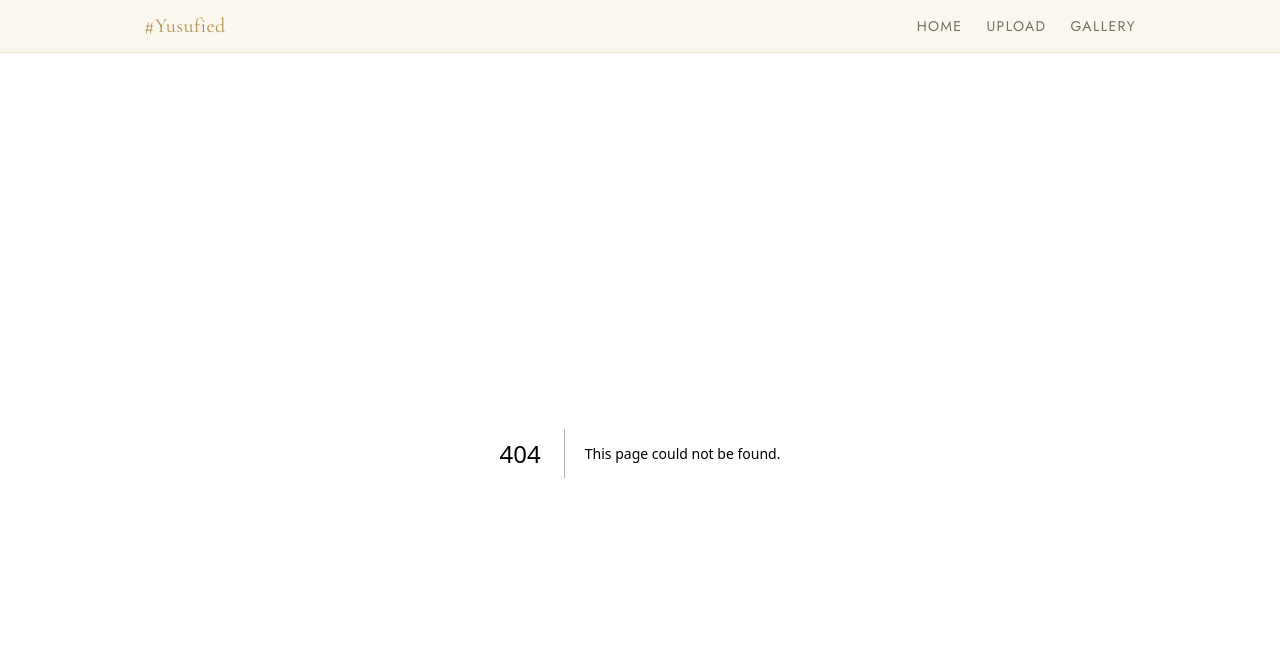
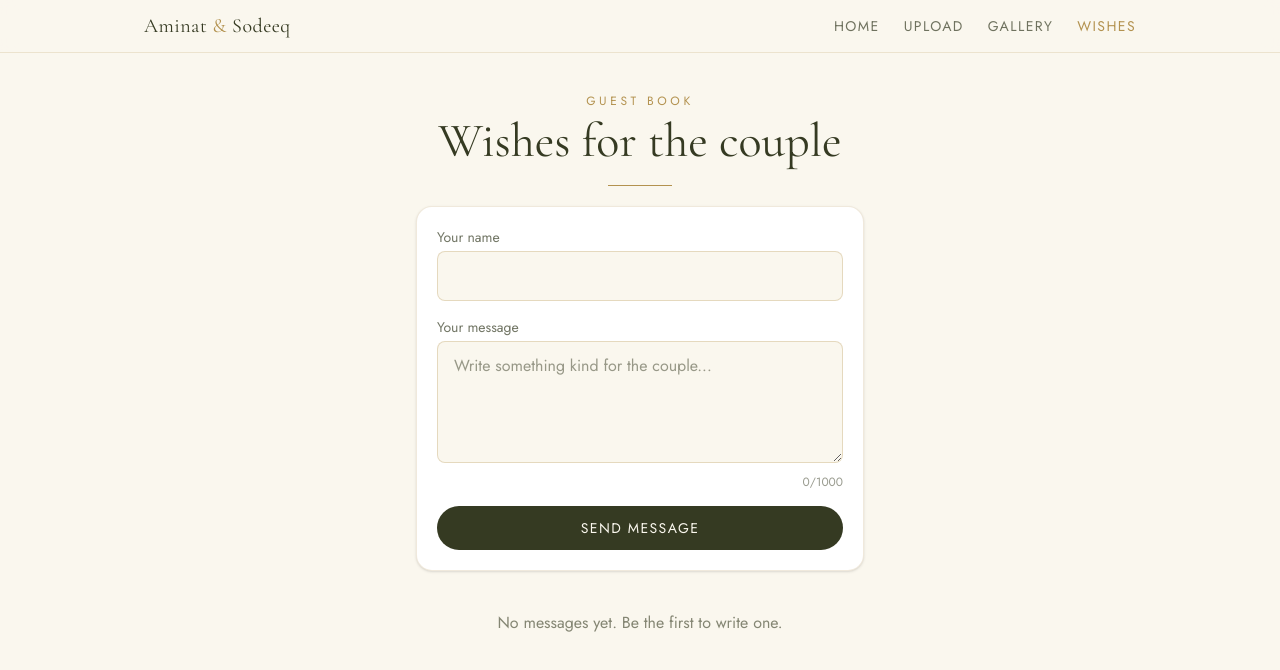
Before and after one commit to Olatigbejoel15/Yusufied2026, a Next.js app in the folder frontend/: page /wishes in a window 1280 px wide. Before the commit this address had no page. Shown: the top 670 px of the page. Built offline with nearby package versions, Linux system fonts and the light colour scheme; no server answers.

Commit message:
Gues texts added

```diff
--- /dev/null
+++ b/frontend/src/app/wishes/page.js
@@ -0,0 +1,186 @@
+"use client"; // Runs in the browser, needed for forms and state
+
+import { useEffect, useState } from "react";
+
+const API = process.env.NEXT_PUBLIC_API_URL; // Laravel API address from .env.local
+
+export default function WishesPage() {
+  const [name, setName] = useState(""); // Guest's name
+  const [body, setBody] = useState(""); // The message text
+  const [sending, setSending] = useState(false); // True while the message is being sent
+  const [error, setError] = useState(""); // Error text shown under the form
+  const [sent, setSent] = useState(false); // True after a message was saved
+  const [messages, setMessages] = useState([]); // All messages loaded so far
+  const [page, setPage] = useState(1); // Last page we loaded
+  const [hasMore, setHasMore] = useState(false); // True if Laravel has more pages
+  const [loading, setLoading] = useState(true); // True until the first load finishes
+
+  // Fetches one page of messages from Laravel
+  async function fetchPage(p) {
+    const res = await fetch(`${API}/messages?page=${p}`, {
+      headers: { Accept: "application/json" }, // Ask for JSON
+      cache: "no-store", // Always fresh data
+    });
+    return res.json();
+  }
+
+  useEffect(() => {
+    if (!API) {
+      setLoading(false); // No API address on this site yet
+      return;
+    }
+
+    // First load: get page 1
+    async function firstLoad() {
+      try {
+        const json = await fetchPage(1);
+        setMessages(json.data); // Newest messages first
+        setHasMore(json.next_page_url !== null); // Is there a next page?
+      } catch (e) {
+        console.error(e); // Log it so we can debug
+      }
+      setLoading(false);
+    }
+    firstLoad();
+
+    // Every 20 seconds, add any new messages from other guests to the top
+    const timer = setInterval(async () => {
+      try {
+        const json = await fetchPage(1);
+        setMessages((prev) => {
+          const known = new Set(prev.map((m) => m.id)); // IDs we already show
+          return [...json.data.filter((m) => !known.has(m.id)), ...prev]; // New ones go first
+        });
+      } catch (e) {
+        console.error(e); // The next check will retry
+      }
+    }, 20000);
+
+    return () => clearInterval(timer); // Stop the timer when leaving the page
+  }, []);
+
+  // Loads older messages when the guest taps "Load more"
+  async function loadMore() {
+    const next = page + 1;
+    const json = await fetchPage(next);
+    setMessages((prev) => {
+      const known = new Set(prev.map((m) => m.id)); // Avoid duplicates
+      return [...prev, ...json.data.filter((m) => !known.has(m.id))]; // Older ones go at the bottom
+    });
+    setPage(next);
+    setHasMore(json.next_page_url !== null);
+  }
+
+  // Sends the new message to Laravel
+  async function handleSubmit(e) {
+    e.preventDefault(); // Stop the browser reloading the page
+    setError("");
+    setSent(false);
+    setSending(true);
+    try {
+      const res = await fetch(`${API}/messages`, {
+        method: "POST",
+        headers: { "Content-Type": "application/json", Accept: "application/json" },
+        body: JSON.stringify({ guest_name: name, body }), // Field names Laravel expects
+      });
+      if (res.status === 201) {
+        const created = await res.json(); // The saved message
+        setMessages((prev) => [created, ...prev]); // Show it on the wall straight away
+        setBody(""); // Clear the text box (the name stays for another message)
+        setSent(true);
+      } else if (res.status === 422) {
+        const json = await res.json();
+        setError(Object.values(json.errors)[0][0]); // First validation message from Laravel
+      } else {
+        setError("Something went wrong. Please try again.");
+      }
+    } catch (e) {
+      setError("Could not reach the server. Please check your connection."); // Network failure
+    }
+    setSending(false);
+  }
+
+  // Until the API address is set on the live site, show a friendly notice
+  if (!API) {
+    return (
+      <main className="px-4 py-16 text-center">
+        <h1 className="font-display text-4xl">Wishes open soon</h1>
+        <p className="mt-4 text-ink/70">You will be able to leave a message for the couple here very soon.</p>
+      </main>
+    );
+  }
+
+  return (
+    <main className="px-4 py-10">
+      <div className="mx-auto max-w-4xl">
+        <p className="text-center text-xs uppercase tracking-[0.3em] text-gold">Guest book</p>
+        <h1 className="mt-2 text-center font-display text-4xl sm:text-5xl">Wishes for the couple</h1>
+        <div className="mx-auto my-5 h-px w-16 bg-gold" />
+
+        {/* Form card */}
+        <form onSubmit={handleSubmit} className="mx-auto max-w-md rounded-2xl border border-gold/20 bg-white p-5 shadow-sm">
+          <label className="block text-sm text-ink/70">Your name</label>
+          <input
+            type="text"
+            required
+            maxLength={100}
+            value={name}
+            onChange={(e) => setName(e.target.value)}
+            className="mt-1 w-full rounded-lg border border-gold/30 bg-cream px-4 py-3 text-base outline-none focus:border-gold"
+          />
+
+          <label className="mt-4 block text-sm text-ink/70">Your message</label>
+          <textarea
+            required
+            rows={4}
+            maxLength={1000}
+            value={body}
+            onChange={(e) => setBody(e.target.value)}
+            placeholder="Write something kind for the couple..."
+            className="mt-1 w-full rounded-lg border border-gold/30 bg-cream px-4 py-3 text-base outline-none focus:border-gold"
+          />
+          <p className="mt-1 text-right text-xs text-ink/50">{body.length}/1000</p>
+
+          {error && <p className="mt-3 text-sm text-red-600">{error}</p>}
+          {sent && <p className="mt-3 text-sm text-sage">Thank you! Your message has been added.</p>}
+
+          <button
+            type="submit"
+            disabled={sending}
+            className="mt-4 w-full rounded-full bg-ink px-4 py-3 text-sm uppercase tracking-widest text-cream transition hover:bg-gold disabled:opacity-40"
+          >
+            {sending ? "Sending..." : "Send message"}
+          </button>
+        </form>
+
+        {loading && <p className="mt-10 text-center text-ink/60">Loading...</p>}
+
+        {!loading && messages.length === 0 && (
+          <p className="mt-10 text-center text-ink/60">No messages yet. Be the first to write one.</p>
+        )}
+
+        {/* Wall of messages: 1 column on phones, 2 on larger screens */}
+        <div className="mt-10 columns-1 gap-4 sm:columns-2">
+          {messages.map((m) => (
+            <div key={m.id} className="mb-4 break-inside-avoid rounded-2xl border border-gold/20 bg-white p-5 shadow-sm">
+              <p className="whitespace-pre-line text-ink/80">{m.body}</p>
+              <p className="mt-3 font-display text-xl text-gold">{m.guest_name}</p>
+              <p className="text-xs text-ink/50">
+                {new Date(m.created_at).toLocaleDateString("en-GB", { day: "numeric", month: "short", year: "numeric" })}
+              </p>
+            </div>
+          ))}
+        </div>
+
+        {hasMore && (
+          <button
+            onClick={loadMore}
+            className="mx-auto mt-6 block rounded-full border border-ink px-8 py-3 text-sm uppercase tracking-widest transition hover:border-gold hover:text-gold"
+          >
+            Load more
+          </button>
+        )}
+      </div>
+    </main>
+  );
+}
--- a/frontend/src/components/Navbar.js
+++ b/frontend/src/components/Navbar.js
@@ -9,6 +9,7 @@ const links = [
   { href: "/", label: "Home", hideOnPhone: true }, // Logo already links home on phones
   { href: "/upload", label: "Upload" },
   { href: "/gallery", label: "Gallery" },
+  { href: "/wishes", label: "Wishes" },
 ];
 
 export default function Navbar() {
@@ -18,11 +19,11 @@ export default function Navbar() {
     <header className="sticky top-0 z-20 border-b border-gold/20 bg-cream/90 backdrop-blur">
       <nav className="mx-auto flex max-w-5xl items-center justify-between px-4 py-3">
         {/* Names act as the logo and link home */}
-        <Link href="/" className="font-display text-gold text-xl tracking-wide">
-          {wedding.hashtag} {/* Wedding theme */}
+        <Link href="/" className="font-display text-xl tracking-wide">
+          {wedding.partnerOne} <span className="text-gold">&</span> {wedding.partnerTwo}
         </Link>
 
-        <ul className="flex gap-4 text-xs uppercase tracking-widest sm:gap-6 sm:text-sm">
+        <ul className="flex gap-3 text-[11px] uppercase tracking-wider sm:gap-6 sm:text-sm sm:tracking-widest">
           {links.map((l) => (
             <li key={l.href} className={l.hideOnPhone ? "hidden sm:block" : ""}>
               <Link
--- a/frontend/src/config.js
+++ b/frontend/src/config.js
@@ -30,8 +30,8 @@ export const wedding = {
 
   // Cards in "Meet the couple". photo: "" shows the first letter; or use "/bride.jpg" for a photo in the public folder
   couple: [
-    { role: "The bride", name: "Aminat", bio: "", photo: "" },
-    { role: "The groom", name: "Sodeeq", bio: "", photo: "" },
+    { role: "The bride", name: "Aminat", bio: "Brand Designer, Printer", photo: "" },
+    { role: "The groom", name: "Sodeeq", bio: "Civil Engineer", photo: "" },
   ],
 
   // Rows for the "Order of the day" timeline
```
